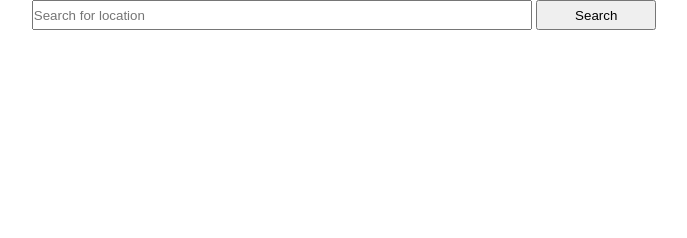
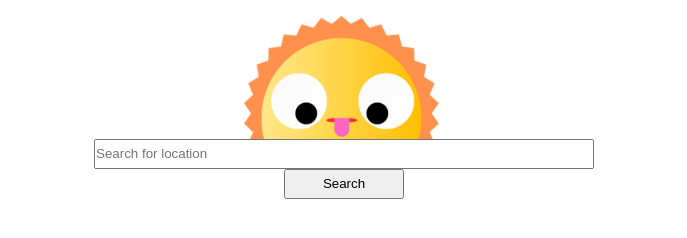
Before and after one commit to MatusPetrik211/weather_app, a website built with webpack: page src/index.html in a window 1280 px wide. Shown: the whole page, without its empty margins (296-983 px from the left). Built offline with nearby package versions, Linux system fonts and the light colour scheme.

Commit message:
feat: add a favicon a change the title and add a sun image above searchbar (image and favicon were made in canva)

```diff
--- a/src/index.html
+++ b/src/index.html
@@ -3,10 +3,12 @@
   <head>
     <meta charset="UTF-8" />
     <meta name="viewport" content="width=device-width, initial-scale=1.0" />
-    <title>Title</title>
+    <link rel="icon" type="image/png" href="images/sun.png" />
+    <title>Weather App</title>
   </head>
   <body>
-    <div>
+    <div class="search-container">
+      <img src="images/sun-looking-down.png" alt="sun icon" width="200" />
       <input type="search" class="search" placeholder="Search for location" />
       <button type="submit" class="search-btn">Search</button>
     </div>
--- a/src/styles.css
+++ b/src/styles.css
@@ -22,3 +22,9 @@ body {
   width: 500px;
   height: 30px;
 }
+
+.search-container {
+  display: flex;
+  flex-direction: column;
+  align-items: center;
+}
```
Also changed, not shown: src/images/sun-looking-down.png (added), src/images/sun.png (added).
